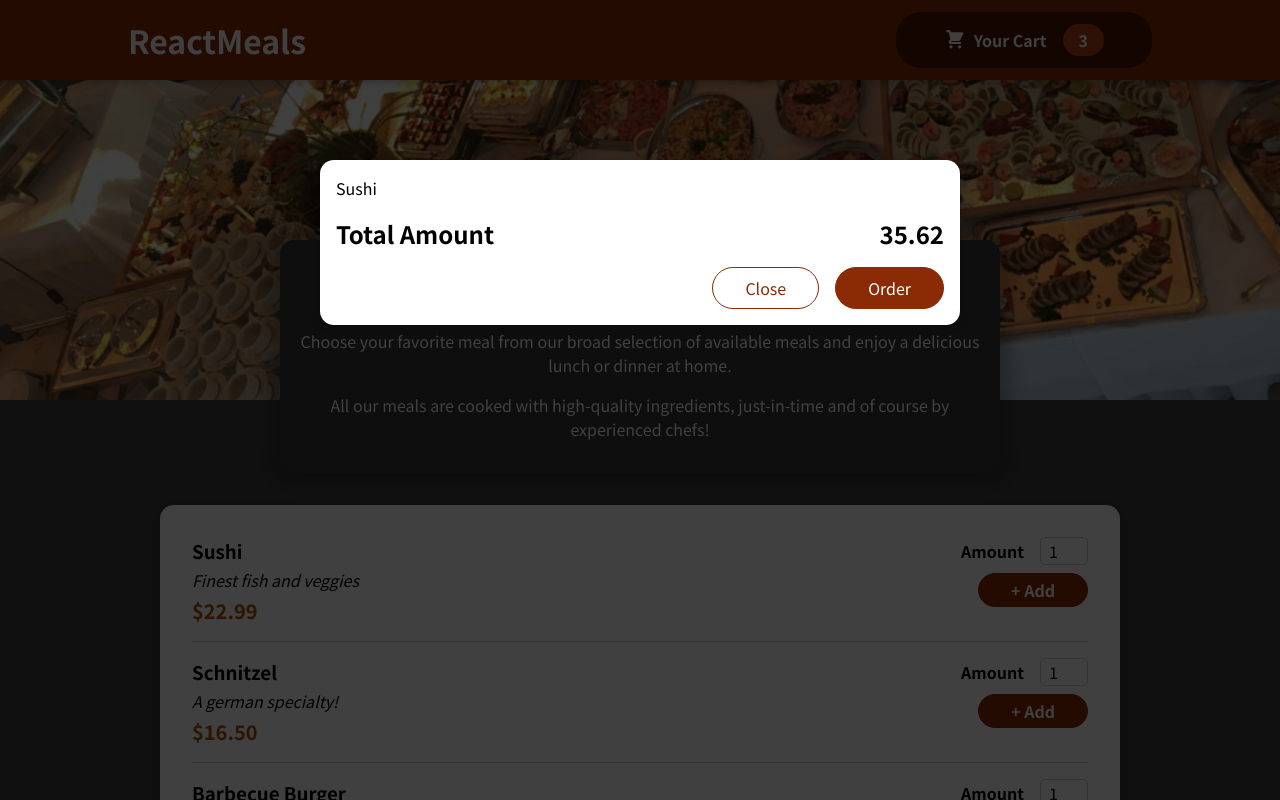
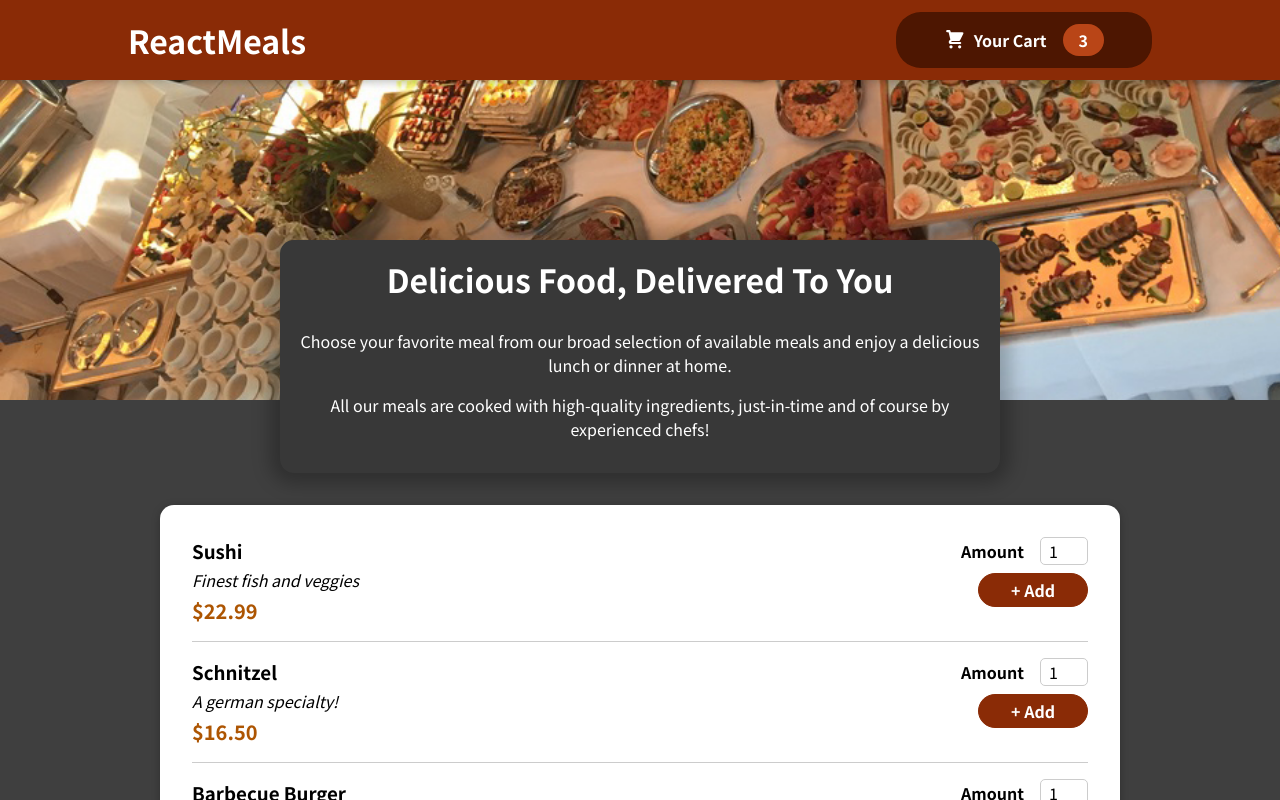
Before and after one commit to jripke74/react-0030, a React (Create React App) app: page / in a window 1280 px wide. Shown: the top 800 px of the page. Built offline with nearby package versions, Linux system fonts and the light colour scheme; the HTML template or start-up script is replaced by a standard one.

Commit message:
add logic to manage cart and modal state

```diff
--- a/src/App.js
+++ b/src/App.js
@@ -1,14 +1,24 @@
-import { Fragment } from 'react';
+import { Fragment, useState } from 'react';
 
 import Header from './components/Layout/Header';
 import Meals from './components/Meals/Meals';
 import Cart from './components/Cart/Cart';
 
 function App() {
+  const [cartIsShown, setCartIsShown] = useState(false);
+
+  const showCartHandler = () => {
+    setCartIsShown(true);
+  };
+
+  const hideCartHandler = () => {
+    setCartIsShown(false);
+  };
+
   return (
     <Fragment>
-      <Cart />
-      <Header />
+      {cartIsShown && <Cart onClose={hideCartHandler} />}
+      <Header onShowCart={showCartHandler} />
       <main>
         <Meals />
       </main>
--- a/src/components/Cart/Cart.js
+++ b/src/components/Cart/Cart.js
@@ -1,7 +1,7 @@
 import Modal from '../UI/Modal';
 import classes from './Cart.module.css';
 
-const Cart = () => {
+const Cart = (props) => {
   const cartItems = (
     <ul className={classes['cart-items']}>
       {[
@@ -10,21 +10,24 @@
           name: 'Sushi',
           amount: 2,
           price: 12.99,
-        }].map((item) => (
-          <li>{item.name}</li>
-        ))}
+        },
+      ].map((item) => (
+        <li>{item.name}</li>
+      ))}
     </ul>
   );
 
   return (
-    <Modal>
+    <Modal onClose={props.onClose}>
       {cartItems}
       <div className={classes.total}>
         <span>Total Amount</span>
         <span>35.62</span>
       </div>
       <div className={classes.actions}>
-        <button className={classes['button--alt']}>Close</button>
+        <button className={classes['button--alt']} onClick={props.onClose}>
+          Close
+        </button>
         <button className={classes.button}>Order</button>
       </div>
     </Modal>
--- a/src/components/Layout/Header.js
+++ b/src/components/Layout/Header.js
@@ -9,7 +9,7 @@
     <Fragment>
       <header className={classes.header}>
         <h1>ReactMeals</h1>
-        <HeaderCartButton />
+        <HeaderCartButton onClick={props.onShowCart} />
       </header>
       <div className={classes['main-image']}>
         <img src={mealsImage} alt="A table full of delicious food!" />
--- a/src/components/Layout/HeaderCartButton.js
+++ b/src/components/Layout/HeaderCartButton.js
@@ -3,7 +3,7 @@
 
 const HeaderCartButton = (props) => {
   return (
-    <button className={classes.button}>
+    <button className={classes.button} onClick={props.onClick}>
       <span className={classes.icon}>
         <CartIcon />
       </span>
--- a/src/components/UI/Modal.js
+++ b/src/components/UI/Modal.js
@@ -3,8 +3,8 @@
 
 import classes from './Modal.module.css';
 
-const Backdrop = () => {
-  return <div className={classes.backdrop} />;
+const Backdrop = (props) => {
+  return <div className={classes.backdrop} onClick={props.onClose} />;
 };
 
 const ModalOverlay = (props) => {
@@ -20,7 +20,10 @@
 const Modal = (props) => {
   return (
     <Fragment>
-      {ReactDOM.createPortal(<Backdrop />, portalElemant)}
+      {ReactDOM.createPortal(
+        <Backdrop onClose={props.onClose} />,
+        portalElemant
+      )}
       {ReactDOM.createPortal(
         <ModalOverlay>{props.children}</ModalOverlay>,
         portalElemant
```
